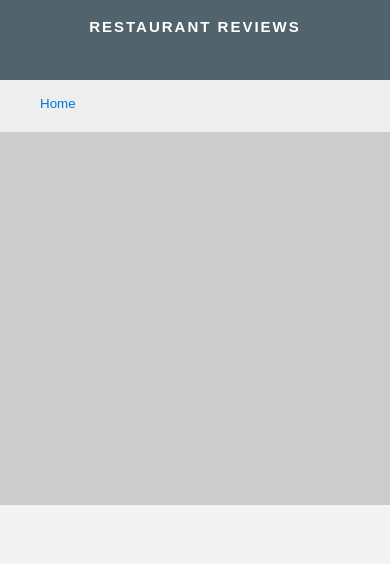
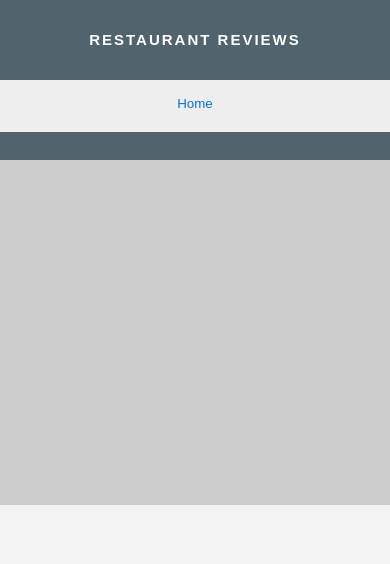
Before and after one commit to monyraafat85/mws-restaurant-stage-1-master, a plain HTML site: page restaurant.html in a window 390 px wide. Shown: the top 564 px of the page. Drawn offline with Linux system fonts and the light colour scheme; some packages are replaced by stand-ins of ours.

Commit message:
first commit

```diff
--- a/css/styles.css
+++ b/css/styles.css
@@ -55,7 +55,7 @@ article, aside, canvas, details, figcaption, figure, footer, header, hgroup, men
   text-transform: uppercase;
 }
 /* ====================== Navigation ====================== */
-.title_bread {
+nav {
   width: 100%;
   height: 80px;
   background-color: #51646d;
@@ -63,7 +63,6 @@ article, aside, canvas, details, figcaption, figure, footer, header, hgroup, men
 }
 nav h1 {
   margin: auto;
-  padding: 10px;
 }
 nav h1 a {
   color: #fff;
@@ -71,8 +70,8 @@ nav h1 a {
   font-weight: bold;
   letter-spacing: 10px;
   text-transform: uppercase;
+  line-height: 80px;
 }
-
 .breadcrumb {
   width: 100%;
 }
@@ -331,7 +330,7 @@ nav h1 a {
   nav h1 a {
     font-size: 15px;
     letter-spacing: 2px;
-
+    line-height: 80px;
   }
 
 }
--- a/js/main.js
+++ b/js/main.js
@@ -152,7 +152,9 @@ createRestaurantHTML = (restaurant) => {
 
   const image = document.createElement('img');
   image.className = 'restaurant-img';
+  /*  alternate text that clearly describes the content of the image*/
   image.alt = restaurant.name + " Restaurant";
+  /* end*/
   image.src = DBHelper.imageUrlForRestaurant(restaurant);
   li.append(image);
 
--- a/js/restaurant_info.js
+++ b/js/restaurant_info.js
@@ -58,8 +58,9 @@ fillRestaurantHTML = (restaurant = self.restaurant) => {
   const image = document.getElementById('restaurant-img');
   image.className = 'restaurant-img'
   image.src = DBHelper.imageUrlForRestaurant(restaurant);
+  /* alternate text that clearly describes the content of the image*/
   image.alt = `${restaurant.name} Restaurant`;
-
+  /* end*/
   const cuisine = document.getElementById('restaurant-cuisine');
   cuisine.innerHTML = restaurant.cuisine_type;
 
--- a/restaurant.html
+++ b/restaurant.html
@@ -15,11 +15,11 @@
   <!-- Beginning header -->
   <header>
     <!-- Beginning nav -->
-    <nav aria-label="Breadcrumb" class="title_bread">
+    <nav aria-label="Breadcrumb" class="breadcrumb">
       <h1><a href="/">Restaurant Reviews</a></h1>
     </nav>
     <!-- Beginning breadcrumb -->
-    <nav aria-label="Breadcrumb"  class="breadcrumb">
+    <nav aria-label="Breadcrumb" role="presentation" class="breadcrumb">
       <ol id="breadcrumb">
       <li>
       <a href="./index.html" aria-current="page">Home</a>
```
Also changed, not shown: index.html (+0 -1 lines).
